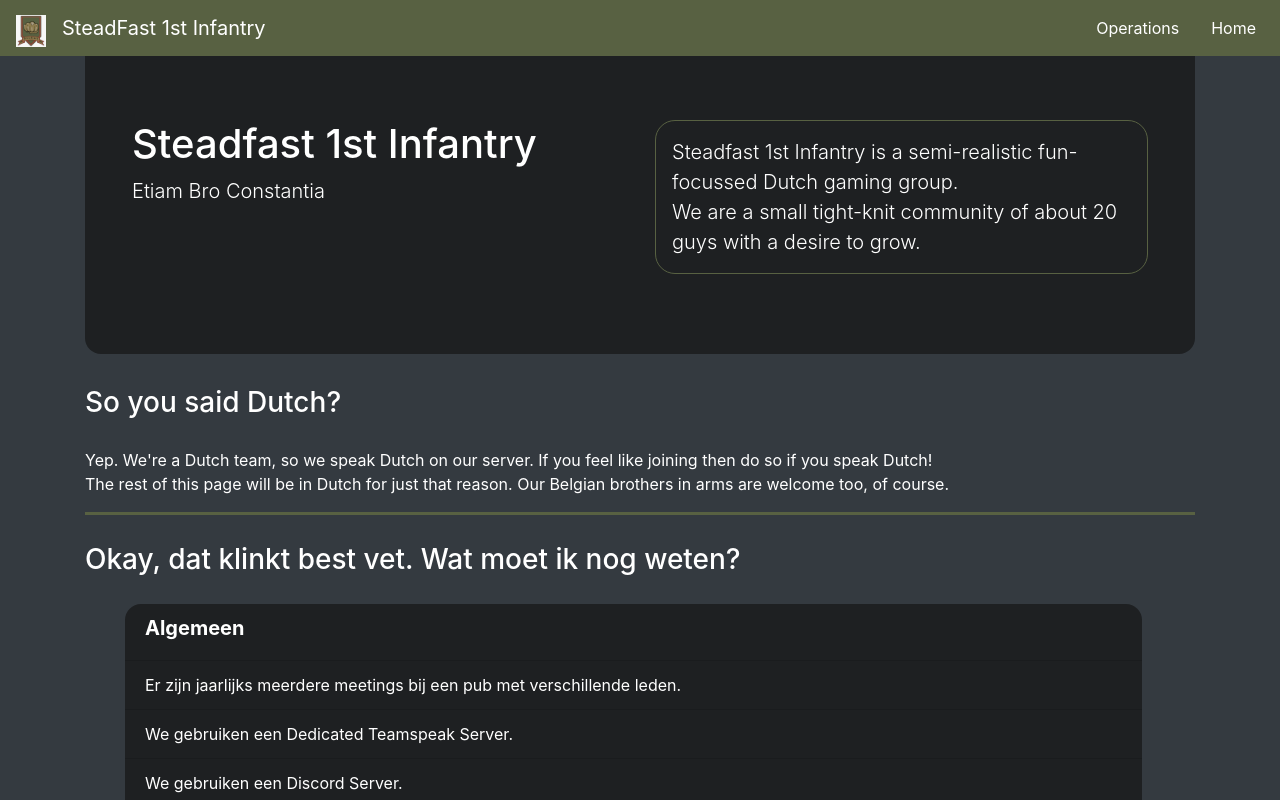
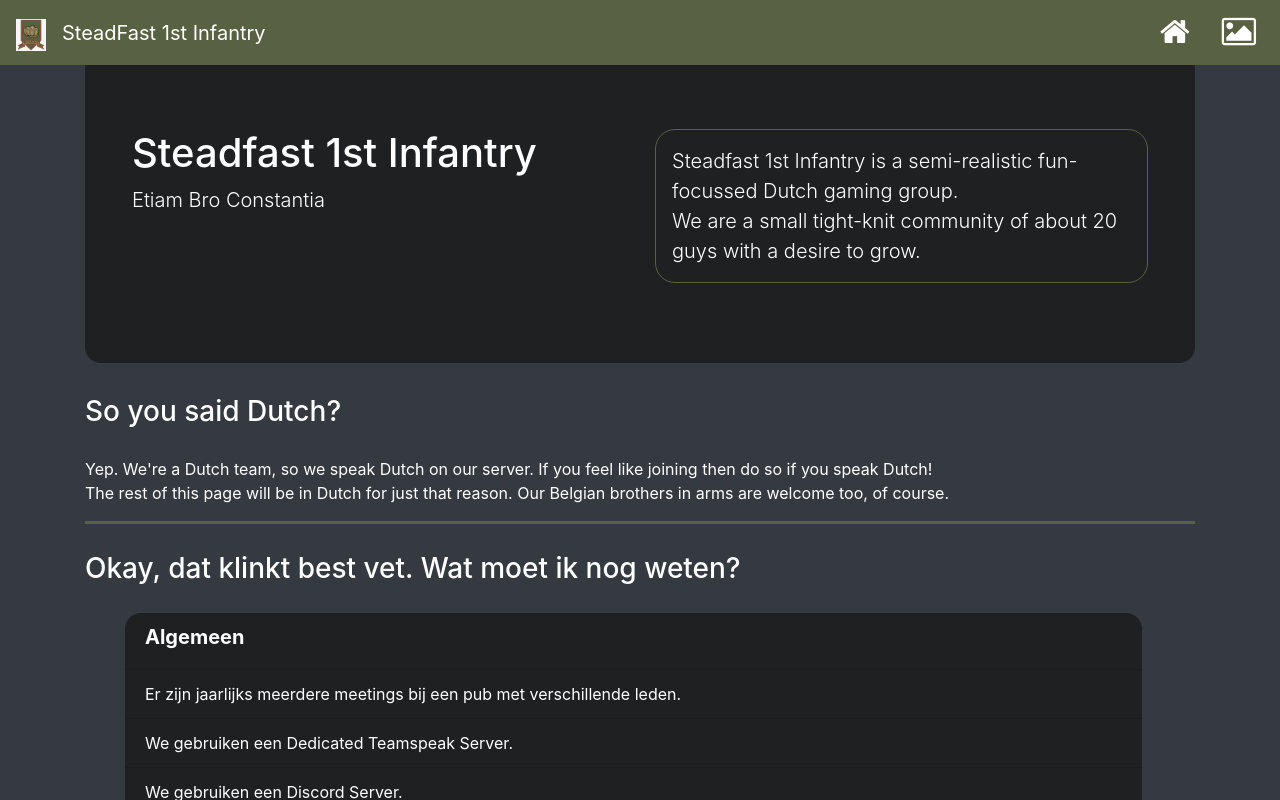
Before and after one commit to montarion/Steadfast, an Angular app in the folder SteadFastWebApp/: page /home in a window 1280 px wide. Shown: the top 800 px of the page. Built offline with nearby package versions, Linux system fonts and the light colour scheme.

Commit message:
fa icons toegevoegd

```diff
--- a/SteadFastWebApp/angular.json
+++ b/SteadFastWebApp/angular.json
@@ -29,7 +29,8 @@
             ],
             "styles": [
               "src/styles.scss",
-              "./node_modules/bootstrap/dist/css/bootstrap.min.css"
+              "./node_modules/bootstrap/dist/css/bootstrap.min.css",
+              "./node_modules/font-awesome/css/font-awesome.css"
             ],
             "scripts": []
           },
--- a/SteadFastWebApp/package.json
+++ b/SteadFastWebApp/package.json
@@ -20,6 +20,7 @@
     "@angular/platform-browser-dynamic": "~8.2.14",
     "@angular/router": "~8.2.14",
     "bootstrap": "^4.4.1",
+    "font-awesome": "^4.7.0",
     "rxjs": "~6.4.0",
     "tslib": "^1.10.0",
     "zone.js": "~0.9.1"
--- a/SteadFastWebApp/src/app/app-routing.module.ts
+++ b/SteadFastWebApp/src/app/app-routing.module.ts
@@ -8,7 +8,7 @@ import { OperationDetailComponent } from './operation/operation-detail/operation
 const routes: Routes = [
   {
     path: '',
-    redirectTo: '/home',
+    redirectTo: 'home',
     pathMatch: 'full'
   },
   {
--- a/SteadFastWebApp/src/app/components/header/header.component.html
+++ b/SteadFastWebApp/src/app/components/header/header.component.html
@@ -8,10 +8,12 @@
   <div class="collapse navbar-collapse" id="navbarText">
     <ul class="navbar-nav ml-auto">
       <li class="nav-item">
-        <a class="nav-link" routerLink="/operations/list">Operations<span class="sr-only">(current)</span></a>
+        <a class="nav-link" routerLink="/home"><span class="fa fa-home fa-2x"></span></a>
       </li>
       <li class="nav-item">
-        <a class="nav-link" routerLink="/home">Home</a>
+        <a class="nav-link" routerLink="/operations/list">
+          <span class="fa fa-image fa-2x"></span>
+          <span class="sr-only">(current)</span></a>
       </li>
     </ul>
   </div>
```
Also changed, not shown: 1 other file (tests, documents, lock files or other folders).
